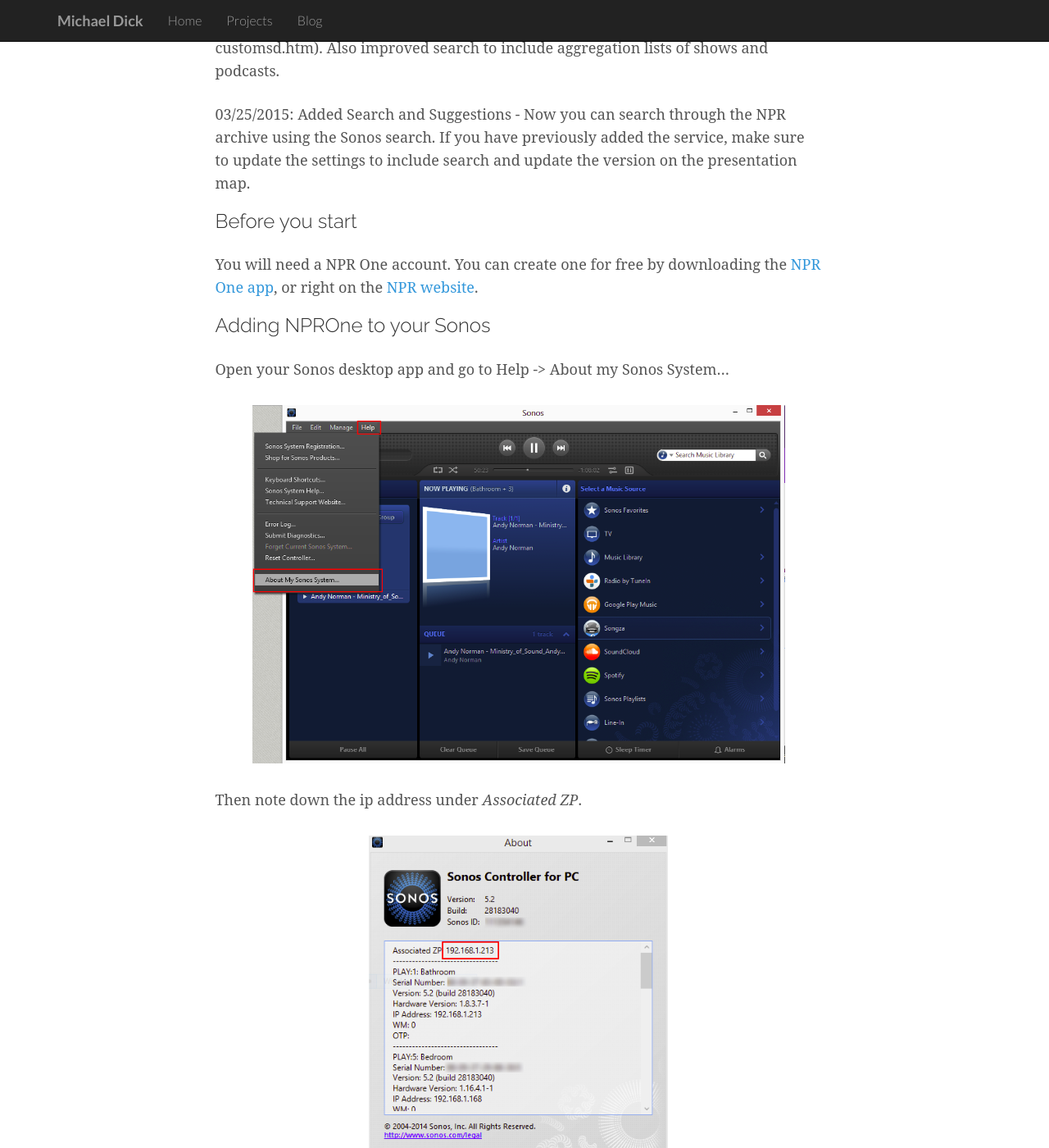
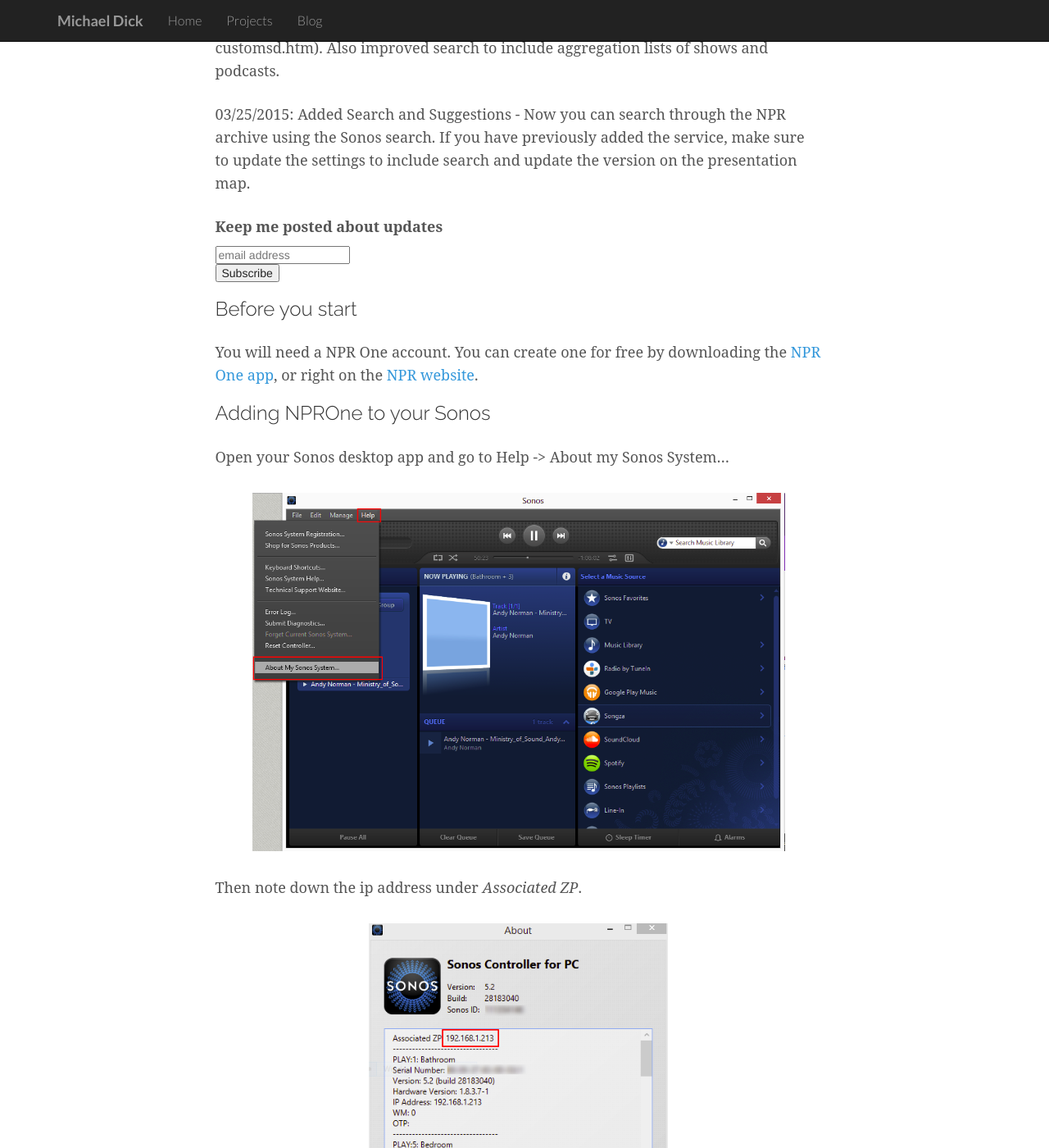
Before and after one commit to bertique/bertique.github.io, a Jekyll site: the page built from sonosnpr.md, in a window 1280 px wide and 1400 px high, scrolled down 386 px. Shown: the whole window at 82% size. Built offline with Jekyll 4.4.1, drawn with Linux system fonts in a browser that asks for light colours; comment, search, counter and statistics services are not loaded.

Commit message:
Added email signup form to Sonos NPROne

```diff
--- a/sonosnpr.md
+++ b/sonosnpr.md
@@ -16,6 +16,28 @@
 06/10/2015: Updated authentication to use device connect through the NPR website(using OAuth). If you previously added the service, it will ask you to re-authenticate (you might have to update the service configuration on your customsd.htm). Also improved search to include aggregation lists of shows and podcasts.
 
 03/25/2015: Added Search and Suggestions - Now you can search through the NPR archive using the Sonos search. If you have previously added the service, make sure to update the settings to include search and update the version on the presentation map.
+
+**Keep me posted about updates**
+
+<!-- Begin MailChimp Signup Form -->
+<link href="//cdn-images.mailchimp.com/embedcode/slim-081711.css" rel="stylesheet" type="text/css">
+<style type="text/css">
+	#mc_embed_signup{background:#fff; clear:left; font:14px Helvetica,Arial,sans-serif; }
+	#mc_embed_signup form{padding:0; }
+</style>
+<div id="mc_embed_signup">
+<form action="//michaeldick.us11.list-manage.com/subscribe/post?u=6514e7cf250dcbb3bf07ad690&amp;id=6abfd24149" method="post" id="mc-embedded-subscribe-form" name="mc-embedded-subscribe-form" class="validate" target="_blank" novalidate>
+<div id="mc_embed_signup_scroll">
+<input type="email" value="" name="EMAIL" class="email" id="mce-EMAIL" placeholder="email address" required>
+<!-- real people should not fill this in and expect good things - do not remove this or risk form bot signups-->
+<div style="position: absolute; left: -5000px;"><input type="text" name="b_6514e7cf250dcbb3bf07ad690_6abfd24149" tabindex="-1" value=""></div>
+<div class="clear"><input type="submit" value="Subscribe" name="subscribe" id="mc-embedded-subscribe" class="button"></div>
+</div>
+</form>
+</div>
+
+<!--End mc_embed_signup-->
+
 
 ### Before you start
 You will need a NPR One account. You can create one for free by downloading the [NPR One app](http://www.npr.org/about/products/npr-one/), or right on the [NPR website](http://www.npr.org/templates/reg/).
```
